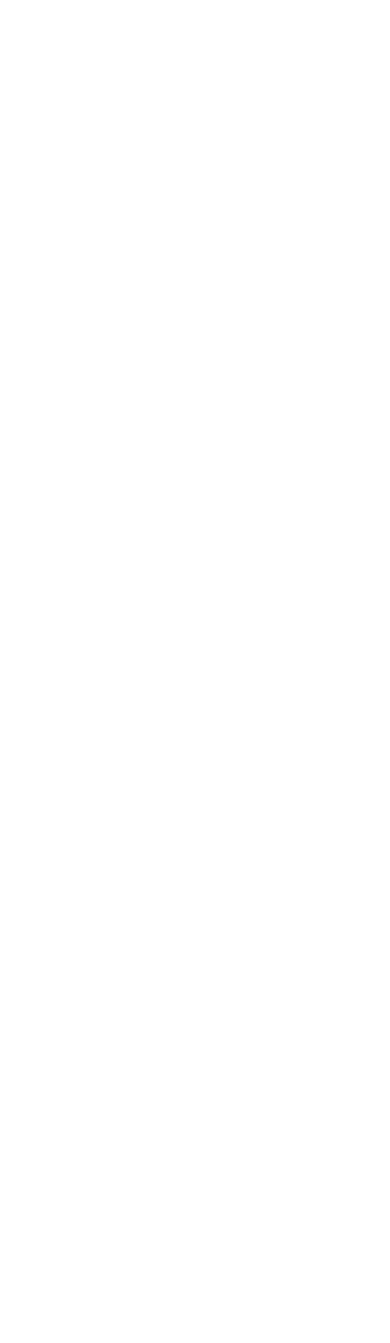
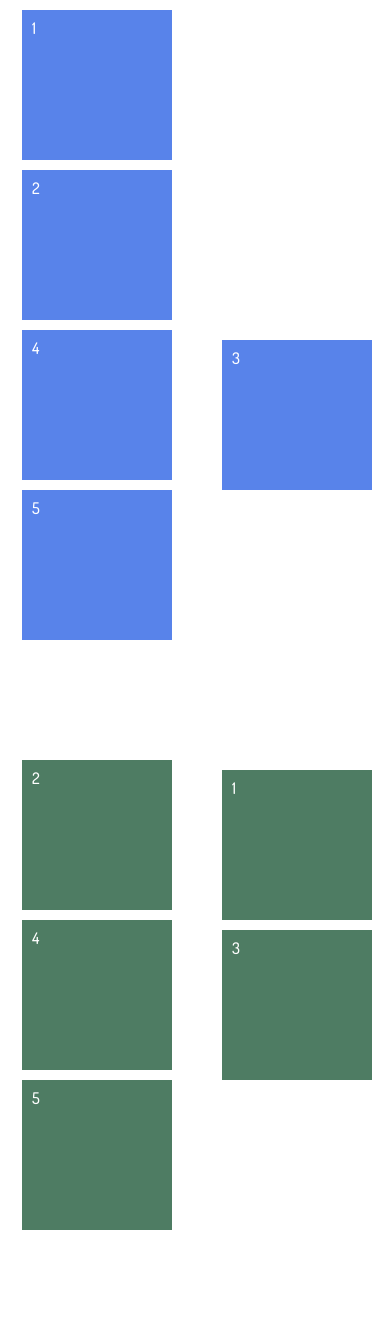
Before and after one commit to Zarina171717/boxPosition, a plain HTML site: page index.html in a window 390 px wide. Shown: the top 1343 px of the page. Before the commit the page ends 844 px from the top, so only its background shows below. Drawn offline with nearby package versions, Linux system fonts and the light colour scheme.

Commit message:
blueGreenPinkbox

```diff
--- /dev/null
+++ b/_bluebox.sass
@@ -0,0 +1,14 @@
+#bluebox
+    .box
+        position: relative
+        .minibox
+            width: 150px
+            height: 150px
+            color: #ffff
+            background-color: #5883ea
+            margin: 10px
+            padding: 10px
+        .m3
+            position: absolute
+            top: 320px
+            left: 200px
--- /dev/null
+++ b/_greenbox.sass
@@ -0,0 +1,14 @@
+#greenbox
+    padding: 100px 0
+    .box
+        position: relative
+        .minibox
+            width: 150px
+            height: 150px
+            background-color: #4e7c63
+            margin: 10px
+            padding: 10px
+            color: #ffff
+        .mnbpstn
+            position: absolute
+            left: 200px
--- /dev/null
+++ b/_pinkbox.sass
@@ -0,0 +1,11 @@
+#pinkbox
+    padding: 100px 0
+    .box
+        position: relative
+        .minibox
+            width: 150px
+            height: 150px
+            margin: 10px
+            padding: 10px
+            color: #ffff
+            background-color: #e088c0
--- a/index.html
+++ b/index.html
@@ -21,7 +21,81 @@
     </header>
 
     <main>
-
+        <section id="bluebox">
+            <div class="container">
+                <div class="row">
+                    <div class="col-md-12">
+                        <div class="box">
+                            <div class="minibox">
+                                1
+                            </div>
+                            <div class="minibox">
+                                2
+                            </div>
+                            <div class="minibox m3">
+                                3
+                            </div>
+                            <div class="minibox">
+                                4
+                            </div>
+                            <div class="minibox">
+                                5
+                            </div>
+                        </div>
+                    </div>
+                </div>
+            </div>
+        </section>
+        <section id="greenbox">
+            <div class="container">
+                <div class="row">
+                    <div class="col-md-12">
+                        <div class="box">
+                            <div class="minibox mnbpstn">
+                                1
+                            </div>
+                            <div class="minibox">
+                                2
+                            </div>
+                            <div class="minibox mnbpstn">
+                                3
+                            </div>
+                            <div class="minibox">
+                                4
+                            </div>
+                            <div class="minibox">
+                                5
+                            </div>
+                        </div>
+                    </div>
+                </div>
+            </div>
+        </section>
+        <section id="pinkbox">
+            <div class="container">
+                <div class="row">
+                    <div class="col-md-12">
+                        <div class="box">
+                            <div class="minibox">
+                                1
+                            </div>
+                            <div class="minibox">
+                                2
+                            </div>
+                            <div class="minibox">
+                                3
+                            </div>
+                            <div class="minibox">
+                                4
+                            </div>
+                            <div class="minibox">
+                                5
+                            </div>
+                        </div>
+                    </div>
+                </div>
+            </div>
+        </section>
     </main>
 
     <footer>
--- a/style.sass
+++ b/style.sass
@@ -1 +1,4 @@
 @import main
+@import bluebox
+@import greenbox
+@import pinkbox
```
Also changed, not shown: style.css, 1 other file.
